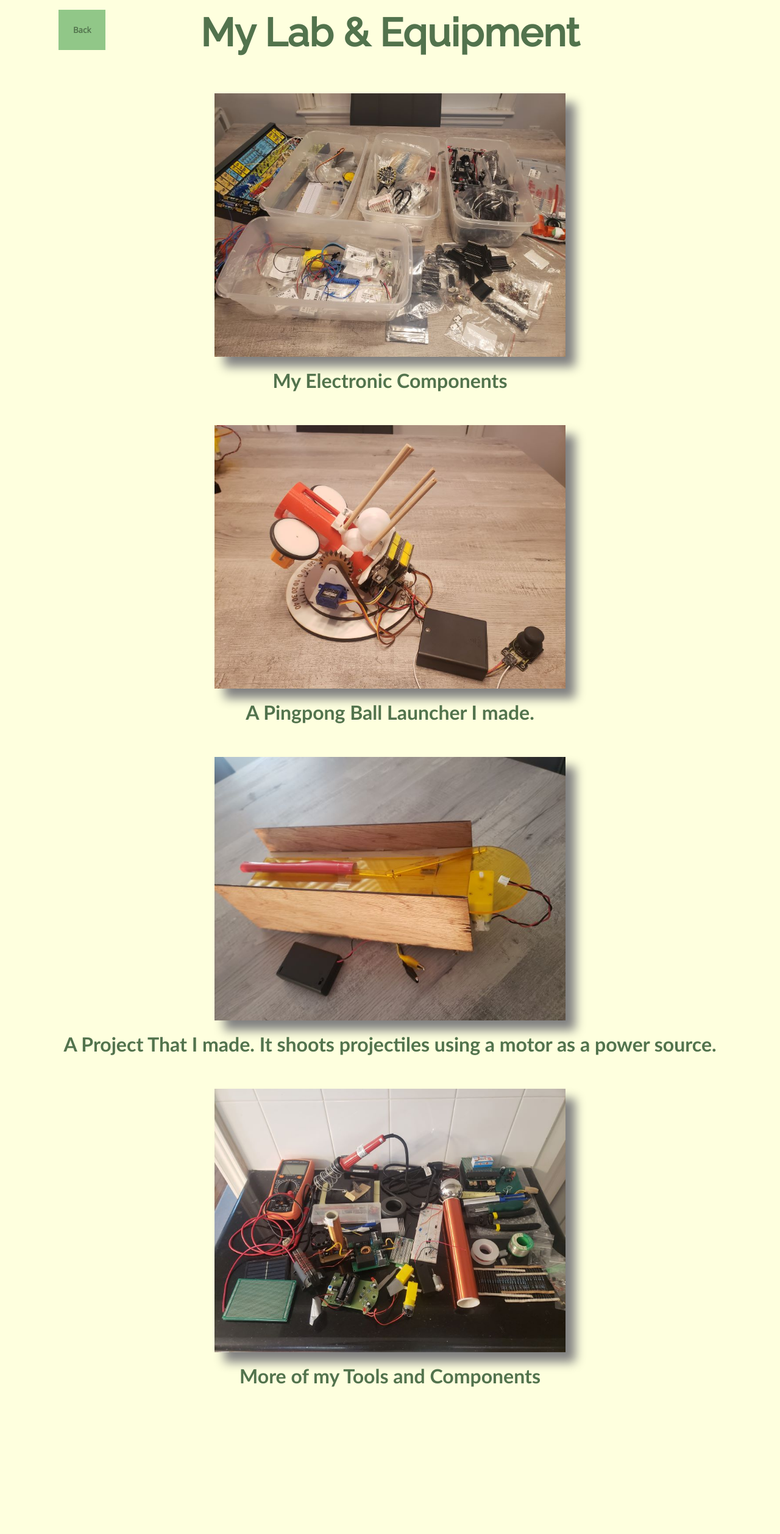
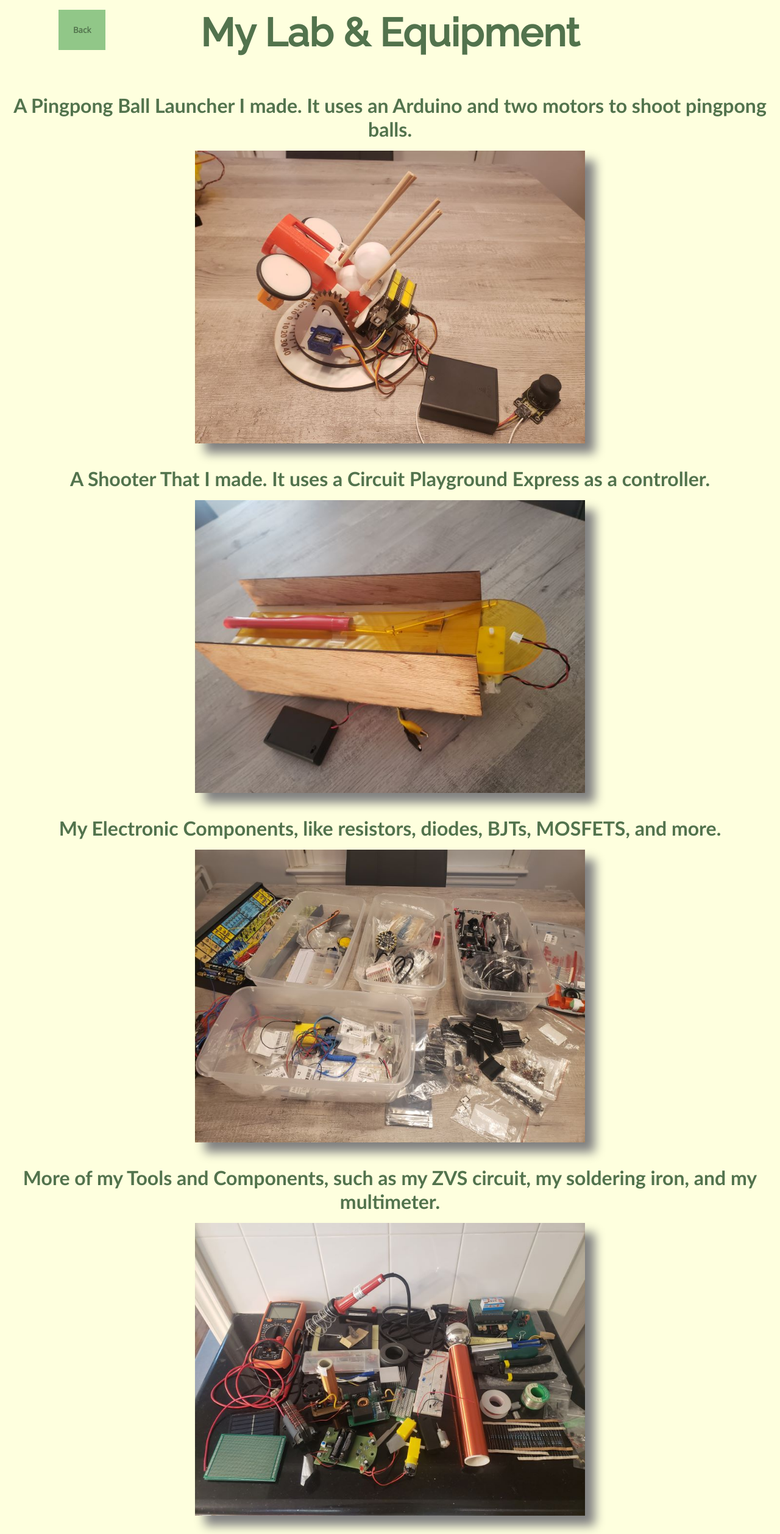
Before and after one commit to Greb-the-awesome/webdev, a Flask app: page /sthaboutjerry/labpics in a window 1280 px wide. Shown: the whole page at 61% size. Before the commit the page ends 2274 px from the top, so only its background shows below. Run offline with Flask 2, Linux system fonts and the light colour scheme.

Commit message:
application website done

```diff
--- a/templates/applications.html
+++ b/templates/applications.html
@@ -45,6 +45,9 @@
                 <li class="navbar-list-top">
                     <a href="https://goit-project.0jerryc0.repl.co/index.html" class="navbar-link-top navbar-line-wrap" target="_blank">Tree Saving Website<br>(partner project)</a>
                 </li>
+                <li class="navbar-list-top">
+                    <a href="/zombiegame" class="navbar-link-top" target="_blank">My Game</a>
+                </li>
                 <li class="mobile-dropdown-button-list">
                     <button class="mobile-dropdown-button" id="dropdown-button"> <i class="fas fa-bars"></i> </button>
                 </li>
@@ -59,7 +62,7 @@
     </header>
 
     <center>
-        <img src="{{url_for('static', filename='applications/pics/happy me.jpg')}}" class="p-nomarg">
+        <img src="{{url_for('static', filename='applications/pics/happy me.jpg')}}" class="p-nomarg"width="50%"height="50%">
     </center>
 </body>
 <script type="text/javascript" src="{{url_for('static', filename='htmlclass/htmlclassjs.js')}}"></script>
--- a/templates/subfolders/lab_pics.html
+++ b/templates/subfolders/lab_pics.html
@@ -18,18 +18,18 @@
 	<br><br>
 	<button class="backbutton" onclick="window.location.href = '/sthaboutjerry';">Back</button>
 	<center>
-		<img src="{{url_for('static', filename='applications/pics/Electronic components2.jpg')}}" width="576" height="432">
-		<p>My Electronic Components</p>
+		<!-- I know the name of the image is spelled wrong ok? -->
+		<p>A Pingpong Ball Launcher I made. It uses an Arduino and two motors to shoot pingpong balls.</p>
+		<img src="{{url_for('static', filename='applications/pics/Pingpang Ball Launch.jpg')}}"width="50%"height="50%">
 		<br><br>
-		<!-- I know the name of the image is spelled wrong ok? -->
-		<img src="{{url_for('static', filename='applications/pics/Pingpang Ball Launch.jpg')}}" width="576" height="432">
-		<p>A Pingpong Ball Launcher I made.</p>
+		<p>A Shooter That I made. It uses a Circuit Playground Express as a controller.</p>
+		<img src="{{url_for('static', filename='applications/pics/A Gear Project.jpg')}}"width="50%"height="50%">
 		<br><br>
-		<img src="{{url_for('static', filename='applications/pics/A Gear Project.jpg')}}" width="576" height="432">
-		<p>A Project That I made. It shoots projectiles using a motor as a power source.</p>
+		<p>My Electronic Components, like resistors, diodes, BJTs, MOSFETS, and more.</p>
+		<img src="{{url_for('static', filename='applications/pics/Electronic components2.jpg')}}"width="50%"height="50%">
 		<br><br>
-		<img src="{{url_for('static', filename='applications/pics/Workstation.jpg')}}" width="576" height="432">
-		<p>More of my Tools and Components</p>
+		<p>More of my Tools and Components, such as my ZVS circuit, my soldering iron, and my multimeter.</p>
+		<img src="{{url_for('static', filename='applications/pics/Workstation.jpg')}}"width="50%"height="50%">
 		<br><br>
 	</center>
 </body>
--- a/templates/zombiegame.html
+++ b/templates/zombiegame.html
@@ -9,8 +9,10 @@
 </head>
 <body onload="onLoad();">
 	<!-- HTML here -->
-	<canvas id="canv" width="1000" height="500" style="border:3px solid #000000"></canvas>
-	<button id="testBtn">button</button>
+	<p class="desc">This is my game that I made. You are the red thing and you shoot the green zombies by pressing space. Move by pressing A and D. Try not to die!</p>
+	<button class="desc" style="top: 10rem;" onclick="if(!initAlready) gameInit();">START</button>
+
+	<canvas id="canv" width="1000" height="300" style="border:3px solid #000000"></canvas>
 
 </body>
 </html>
```
Also changed, not shown: static/zombiegame/zombiegame.css (+7 -0 lines), static/zombiegame/zombiegame.js (+12 -6 lines).
